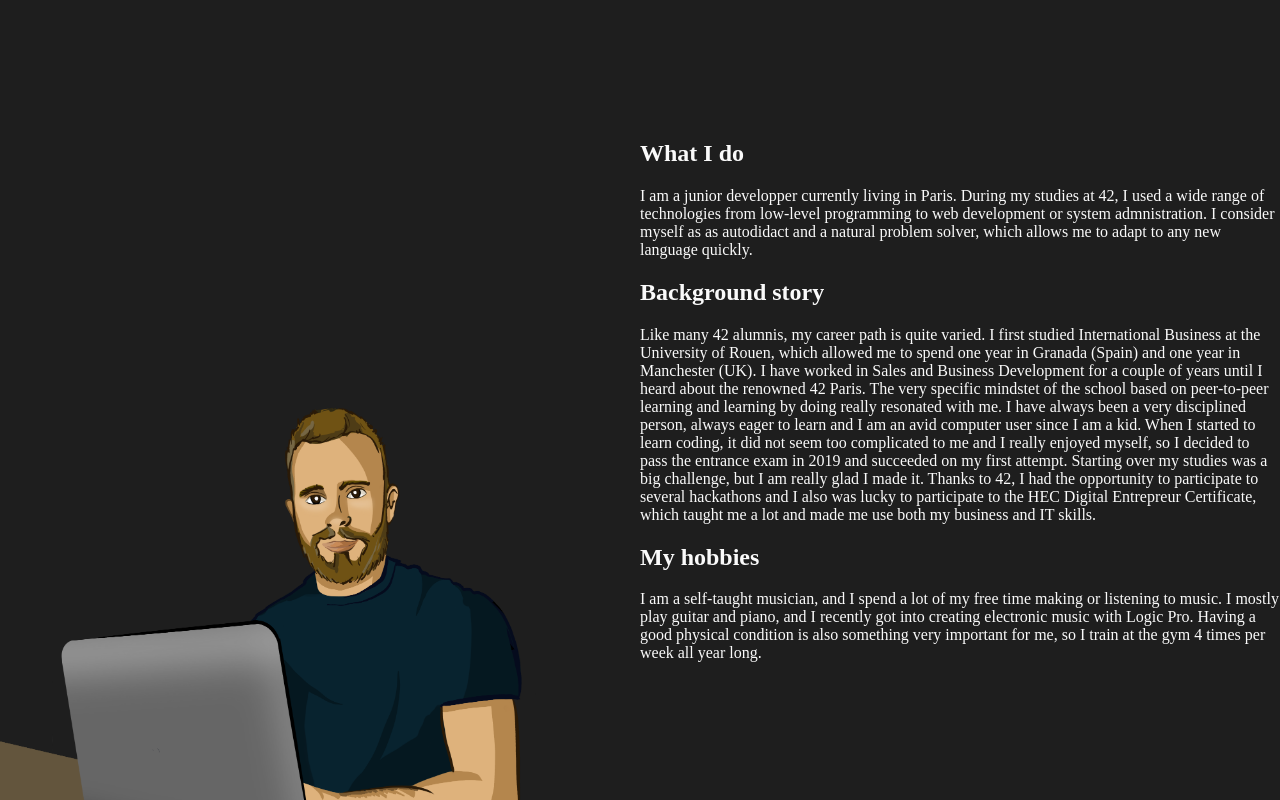
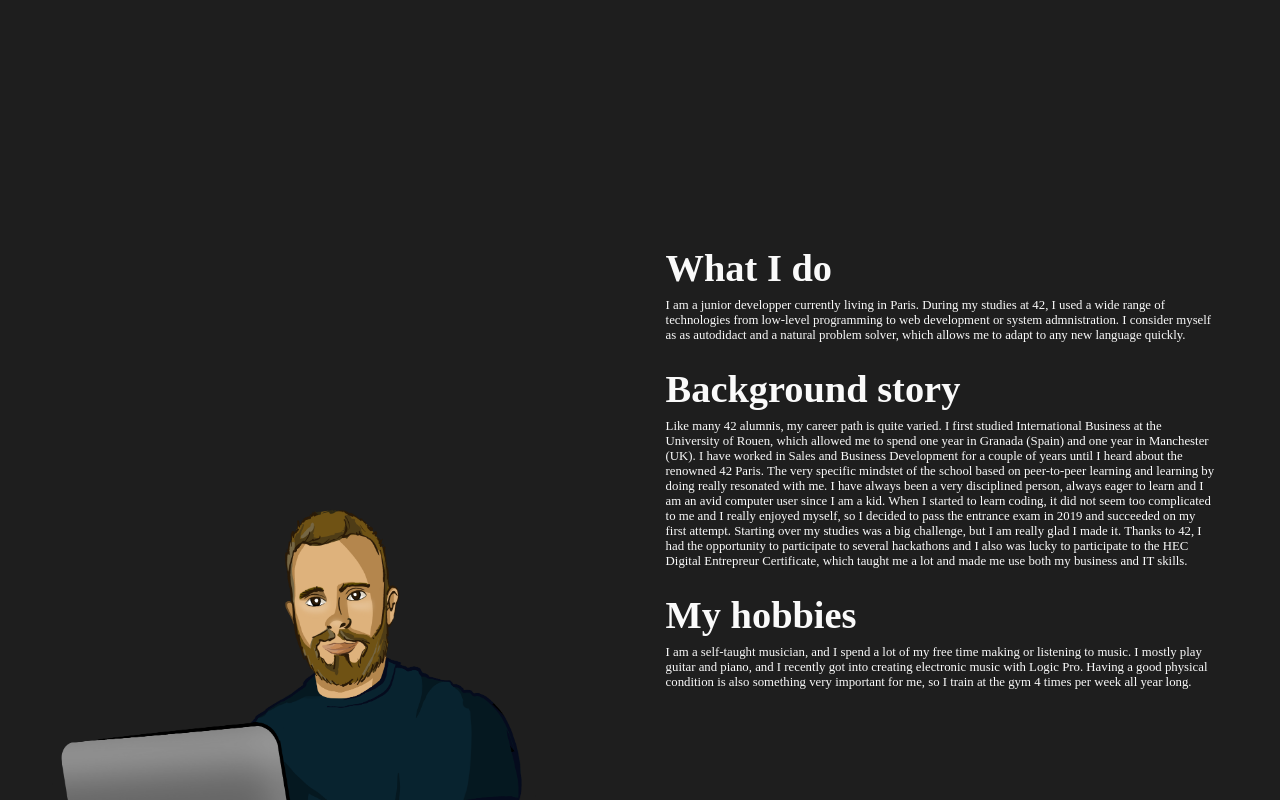
Before and after one commit to valentinllpz/Portfolio, a Next.js app in the folder frontend/: page / in a window 1280 px wide. Shown: the part 680-1480 px from the top of the page. Built offline with nearby package versions, Linux system fonts and the light colour scheme; a web font is replaced by a local one.

Commit message:
about section formatting

```diff
--- a/frontend/styles/Home.module.scss
+++ b/frontend/styles/Home.module.scss
@@ -26,6 +26,7 @@
 	display: flex;
 	justify-content: flex-start;
 	min-height: 100%;
+	padding-top: 8vw;
 
 	.drawing {
 		min-width: 50vw;
@@ -34,24 +35,27 @@
 		margin-top: 40px;
 	}
 
-	.test {
-		font-family: SF-Pro-Display;
-		font-weight: 800;
-		font-size: 5vw;
-		margin-top: 15px;
-	}
 	.description {
+		padding-left: 2vw;
+		padding-right: 5vw;
 		min-width: 50vw;
 		min-height: 100vh;
 
 		.h2 {
 			font-family: SF-Pro-Display;
 			font-weight: 600;
+			font-size: 3vw;
+			margin-top: 3vh;
+			margin-bottom: 1vh;
+
 		}
 
 		.paragraph {
 			font-family: SF-Compact-Text;
 			font-weight: 200;
+			font-size: 1vw;
+			margin-top: 1vh;
+			margin-bottom: 1vh;
 		}
 	}
 }
```
